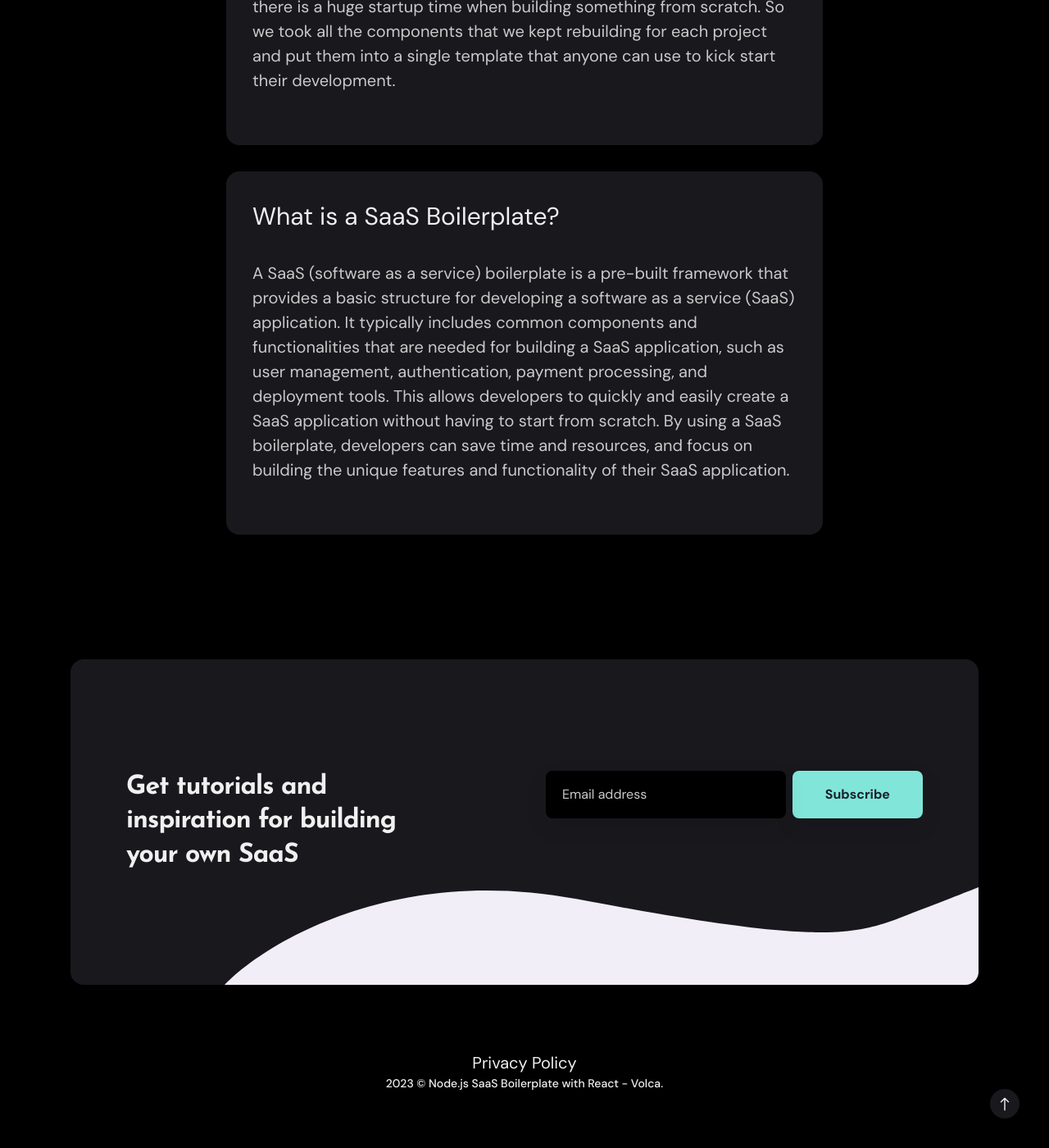
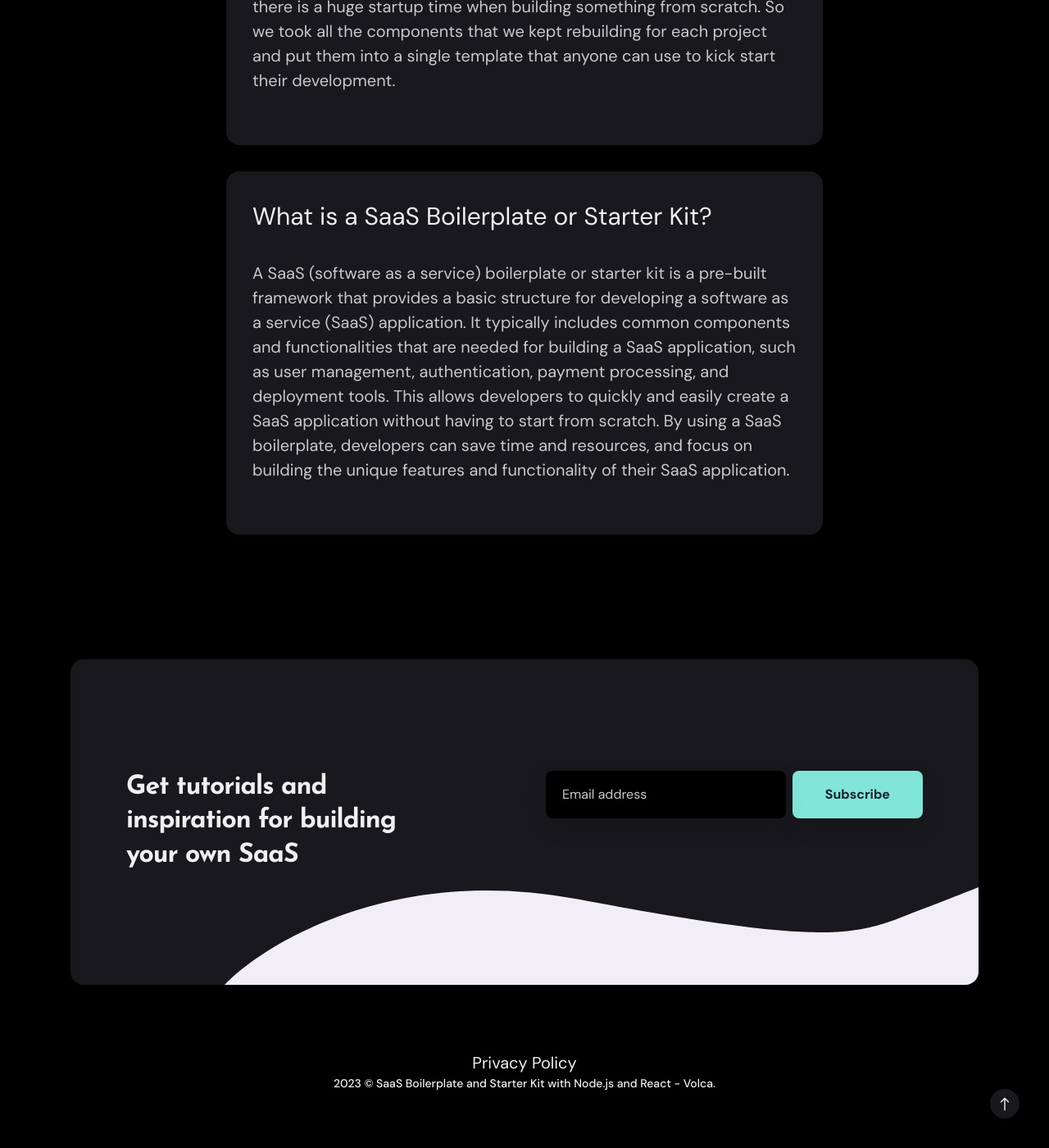
Before and after one commit to volca-io/volca-io.github.io, a Jekyll site: the page built from _pages/pricing.md, in a window 1280 px wide and 1400 px high, scrolled down 4903 px. Shown: the whole window at 82% size. Built offline with Jekyll 4.4.1, drawn with Linux system fonts in a browser that asks for light colours; nearby versions of some CDN libraries.

Commit message:
Adjust copy

```diff
--- a/_data/settings.yml
+++ b/_data/settings.yml
@@ -1,7 +1,7 @@
 ---
 #-------------------------------
 # Site Settings
-title: Node.js SaaS Boilerplate with React - Volca
+title: SaaS Boilerplate and Starter Kit with Node.js and React - Volca
 logo: images/logo-light.svg
 author: Volca
 description: Serverless SaaS boilerplate with Node.js, TypeScript & React. Includes authentication, subscriptions, CI/CD and infra with AWS CDK. Build a SaaS in weeks.
@@ -34,8 +34,8 @@
 #-------------------------------
 # Hero Settings
 hero:
-  hero__title: Node.js SaaS Boilerplate with React
-  hero__description: Create your SaaS using proven Node and React patterns that accelerate your development and deployment speed.
+  hero__title: SaaS Boilerplate and Starter Kit with Node.js and React
+  hero__description: Create your SaaS using a starter kit built on proven Node and React patterns that accelerate your development and deployment speed.
 
 #-------------------------------
 # Docs Settings
@@ -132,8 +132,8 @@
       link: "#"
 
     - icon: ion-logo-slack
-      title: Slack
-      description: Private channel where the Volca team will help you build your SaaS
+      title: Community
+      description: Private community where the Volca team will help you build your SaaS
       link: "#"
 
     - icon: ion-logo-github
@@ -177,8 +177,8 @@
   - title: Why did you build Volca?
     description: After building software products for the last 10 years, we noticed that there is a huge startup time when building something from scratch. So we took all the components that we kept rebuilding for each project and put them into a single template that anyone can use to kick start their development.
 
-  - title: What is a SaaS Boilerplate?
-    description: A SaaS (software as a service) boilerplate is a pre-built framework that provides a basic structure for developing a software as a service (SaaS) application. It typically includes common components and functionalities that are needed for building a SaaS application, such as user management, authentication, payment processing, and deployment tools. This allows developers to quickly and easily create a SaaS application without having to start from scratch. By using a SaaS boilerplate, developers can save time and resources, and focus on building the unique features and functionality of their SaaS application.
+  - title: What is a SaaS Boilerplate or Starter Kit?
+    description: A SaaS (software as a service) boilerplate or starter kit is a pre-built framework that provides a basic structure for developing a software as a service (SaaS) application. It typically includes common components and functionalities that are needed for building a SaaS application, such as user management, authentication, payment processing, and deployment tools. This allows developers to quickly and easily create a SaaS application without having to start from scratch. By using a SaaS boilerplate, developers can save time and resources, and focus on building the unique features and functionality of their SaaS application.
 
 #-------------------------------
 # Subscribe Settings
--- a/_includes/section-benefits.html
+++ b/_includes/section-benefits.html
@@ -4,12 +4,12 @@
     <div class="row">
       <div class="col col-12">
         <div class="section__head">
-          <h2 class="section__title">Benefits of Using a SaaS Boilerplate</h2>
+          <h2 class="section__title">Benefits of Using a SaaS Boilerplate or Starter Kit</h2>
           <p>Reduced development time and cost: Using a pre-built SaaS boilerplate can save a significant amount of time and resources that would otherwise be spent on developing a custom solution from scratch.</p>
           <p>Streamlined codebase: A SaaS boilerplate typically comes with a well-structured and organized codebase that follows best practices and coding standards, making it easier to understand and maintain.</p>
-          <p>Built-in security features: A SaaS boilerplate often includes built-in security features such as password encryption, user authentication, and data protection, which can help protect sensitive customer data and prevent security breaches.</p>
+          <p>Built-in security features: A SaaS starter kit often includes built-in security features such as password encryption, user authentication, and data protection, which can help protect sensitive customer data and prevent security breaches.</p>
           <p>Scalability: A SaaS boilerplate is designed to be scalable, allowing businesses to easily add new features and functionality as their needs evolve without having to start from scratch.</p>
-          <p>Community support: Many SaaS boilerplates are open-source and have active communities of developers who contribute to the project and provide support and guidance to users. This can be especially helpful for businesses that are new to building SaaS applications.</p>
+          <p>Community support: Many SaaS boilerplates and starter kits are open-source and have active communities of developers who contribute to the project and provide support and guidance to users. This can be especially helpful for businesses that are new to building SaaS applications.</p>
         </div>
       </div>
     </div>
```
